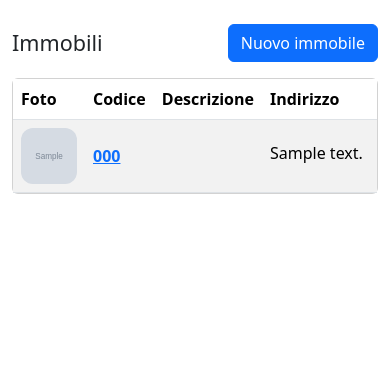
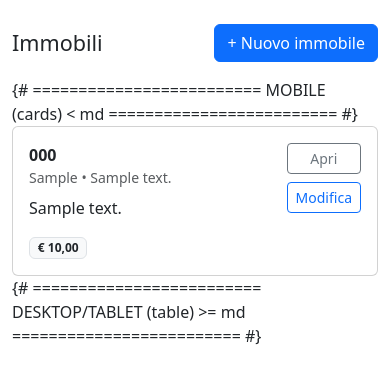
Before and after one commit to centroscs/crm-centroscs, a Django app: page /crm/properties/ in a window 390 px wide. Shown: the part 56-440 px from the top of the page. Run offline with Django 4.2, Linux system fonts and the light colour scheme; a user stored in the database is signed in; tables that the repository leaves empty hold one stand-in row (values such as "Sample post"); grey boxes marked "Sample" are stand-in pictures; parts of the project's set-up code (start-up, migrations or seed data) failed here and were passed over.

Commit message:
Make properties list responsive (cards on mobile) + tooltips

```diff
--- a/core/templates/core/properties.html
+++ b/core/templates/core/properties.html
@@ -2,59 +2,142 @@
 {% block title %}Immobili{% endblock %}
 
 {% block content %}
-<div class="d-flex align-items-center justify-content-between mb-3">
+<div class="d-flex flex-wrap align-items-center justify-content-between gap-2 mb-3">
   <h1 class="h4 mb-0">Immobili</h1>
-  <a class="btn btn-primary" href="{% url 'property_add' %}">Nuovo immobile</a>
+  {% if request.user.is_staff or request.user.is_superuser %}
+    <a class="btn btn-primary" href="{% url 'property_add' %}">+ Nuovo immobile</a>
+  {% endif %}
 </div>
 
+{% if properties and properties|length > 0 %}
+
+  {# =========================
+     MOBILE (cards)  < md
+     ========================= #}
+  <div class="d-md-none">
+    <div class="d-flex flex-column gap-2">
+      {% for p in properties %}
+        {% with full_desc=p.description|default:"" %}
         <div class="card">
+          <div class="card-body">
+            <div class="d-flex justify-content-between align-items-start gap-2">
+              <div class="min-w-0">
+                <div class="fw-semibold">
+                  {{ p.code|default:"(senza codice)" }}
+                </div>
+
+                <div class="text-muted small">
+                  {% if p.city %}{{ p.city }}{% endif %}
+                  {% if p.address %}
+                    {% if p.city %} • {% endif %}
+                    {{ p.address }}
+                  {% endif %}
+                </div>
+
+                {% if full_desc %}
+                  <div class="mt-2">
+                    <span
+                      class="d-inline-block text-truncate"
+                      style="max-width: 100%;"
+                      data-bs-toggle="tooltip"
+                      data-bs-title="{{ full_desc }}"
+                    >
+                      {{ full_desc|truncatechars:110 }}
+                    </span>
+                  </div>
+                {% endif %}
+
+                <div class="mt-2">
+                  {% if p.price %}
+                    <span class="badge bg-light text-dark border">€ {{ p.price }}</span>
+                  {% else %}
+                    <span class="badge bg-light text-muted border">—</span>
+                  {% endif %}
+                </div>
+              </div>
+
+              <div class="d-flex flex-column gap-2">
+                <a class="btn btn-sm btn-outline-secondary" href="{% url 'property_detail' p.pk %}">Apri</a>
+                {% if request.user.is_staff or request.user.is_superuser %}
+                  <a class="btn btn-sm btn-outline-primary" href="{% url 'property_edit' p.pk %}">Modifica</a>
+                {% endif %}
+              </div>
+            </div>
+          </div>
+        </div>
+        {% endwith %}
+      {% endfor %}
+    </div>
+  </div>
+
+  {# =========================
+     DESKTOP/TABLET (table) >= md
+     ========================= #}
+  <div class="d-none d-md-block">
     <div class="table-responsive">
-    <table class="table table-striped table-hover mb-0 align-middle">
+      <table class="table table-hover align-middle">
         <thead>
           <tr>
-          <th style="width: 90px;">Foto</th>
-          <th style="width: 160px;">Codice</th>
+            <th>Codice</th>
+            <th>Città</th>
+            <th>Indirizzo</th>
             <th>Descrizione</th>
-          <th style="width: 220px;">Indirizzo</th>
-          <th style="width: 160px;">Città</th>
-          <th style="width: 140px;" class="text-end">Prezzo</th>
+            <th class="text-end">Prezzo</th>
+            <th style="width: 210px;"></th>
           </tr>
         </thead>
         <tbody>
           {% for p in properties %}
+            {% with full_desc=p.description|default:"" %}
             <tr>
+              <td class="fw-semibold">{{ p.code|default:"" }}</td>
+              <td>{{ p.city|default:"" }}</td>
+              <td>{{ p.address|default:"" }}</td>
+
               <td>
-              {% if p.primary_image_url %}
-                <img src="{{ p.primary_image_url }}"
-                     style="width:56px;height:56px;object-fit:cover;border-radius:12px;">
-              {% else %}
-                <span class="text-muted">—</span>
-              {% endif %}
-            </td>
-            <td><a href="{% url 'property_detail' p.pk %}"><strong>{{ p.code }}</strong></a></td>
-            <td>
-<td>
-  {% if p.description %}
+                {% if full_desc %}
                   <span
-      class="text-truncate d-inline-block"
+                    class="d-inline-block text-truncate"
                     style="max-width: 420px;"
                     data-bs-toggle="tooltip"
-      data-bs-placement="top"
-      title="{{ p.description }}"
+                    data-bs-title="{{ full_desc }}"
                   >
-      {{ p.description|truncatechars:120 }}
+                    {{ full_desc|truncatechars:80 }}
                   </span>
                 {% endif %}
               </td>
-            <td>{{ p.address|default:"" }}</td>
-            <td>{{ p.city|default:"" }}</td>
-            <td class="text-end">{% if p.price %}€ {{ p.price }}{% else %}<span class="text-muted">—</span>{% endif %}</td>
+
+              <td class="text-end">
+                {% if p.price %}€ {{ p.price }}{% else %}<span class="text-muted">—</span>{% endif %}
+              </td>
+
+              <td class="text-end">
+                <a class="btn btn-sm btn-outline-secondary" href="{% url 'property_detail' p.pk %}">Apri</a>
+                {% if request.user.is_staff or request.user.is_superuser %}
+                  <a class="btn btn-sm btn-outline-primary" href="{% url 'property_edit' p.pk %}">Modifica</a>
+                {% endif %}
+              </td>
             </tr>
-        {% empty %}
-          <tr><td colspan="6" class="text-muted p-3">Nessun immobile.</td></tr>
+            {% endwith %}
           {% endfor %}
         </tbody>
       </table>
     </div>
   </div>
+
+{% else %}
+  <div class="alert alert-info">Nessun immobile presente.</div>
+{% endif %}
 {% endblock %}
+
+{% block extra_js %}
+<script>
+  document.addEventListener("DOMContentLoaded", function () {
+    // Tooltip Bootstrap 5
+    const els = [].slice.call(document.querySelectorAll('[data-bs-toggle="tooltip"]'));
+    els.forEach(function (el) {
+      new bootstrap.Tooltip(el);
+    });
+  });
+</script>
+{% endblock %}
```
Lines whose indentation alone changed are shown as unchanged.
